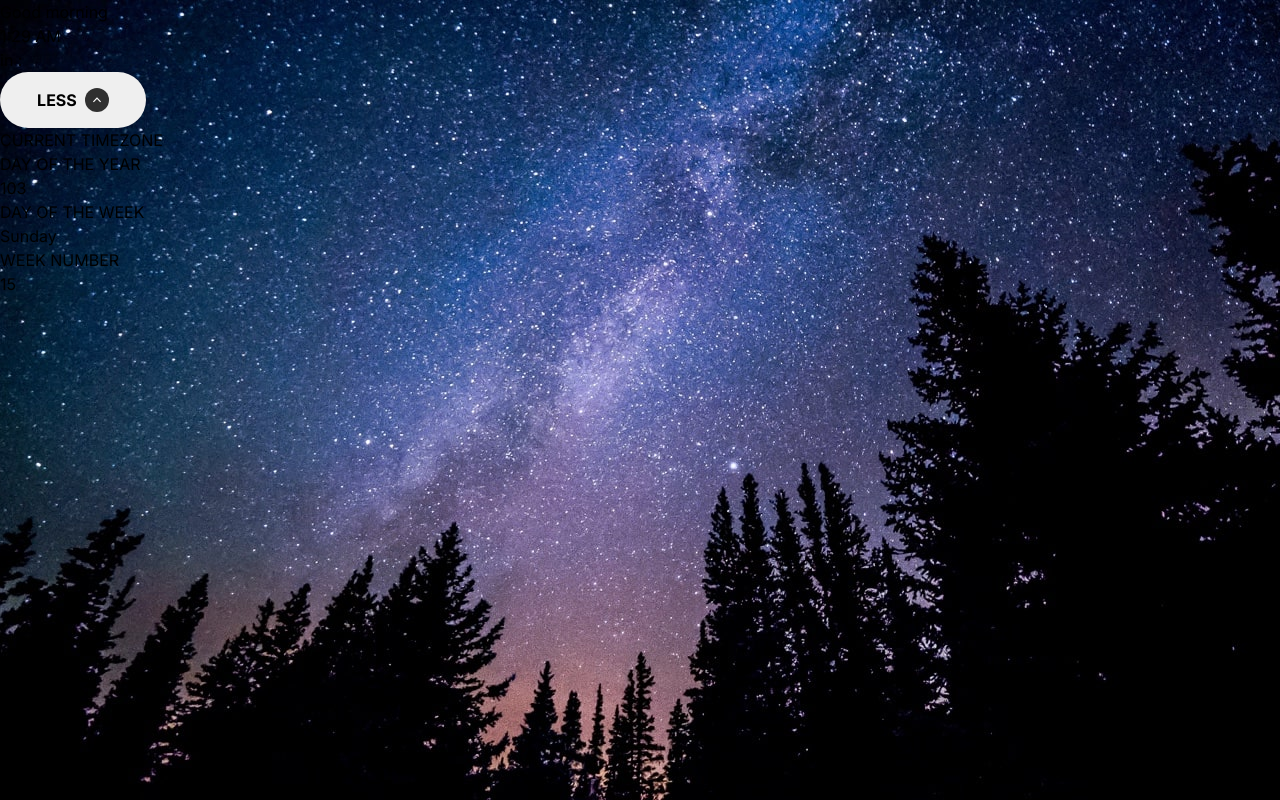
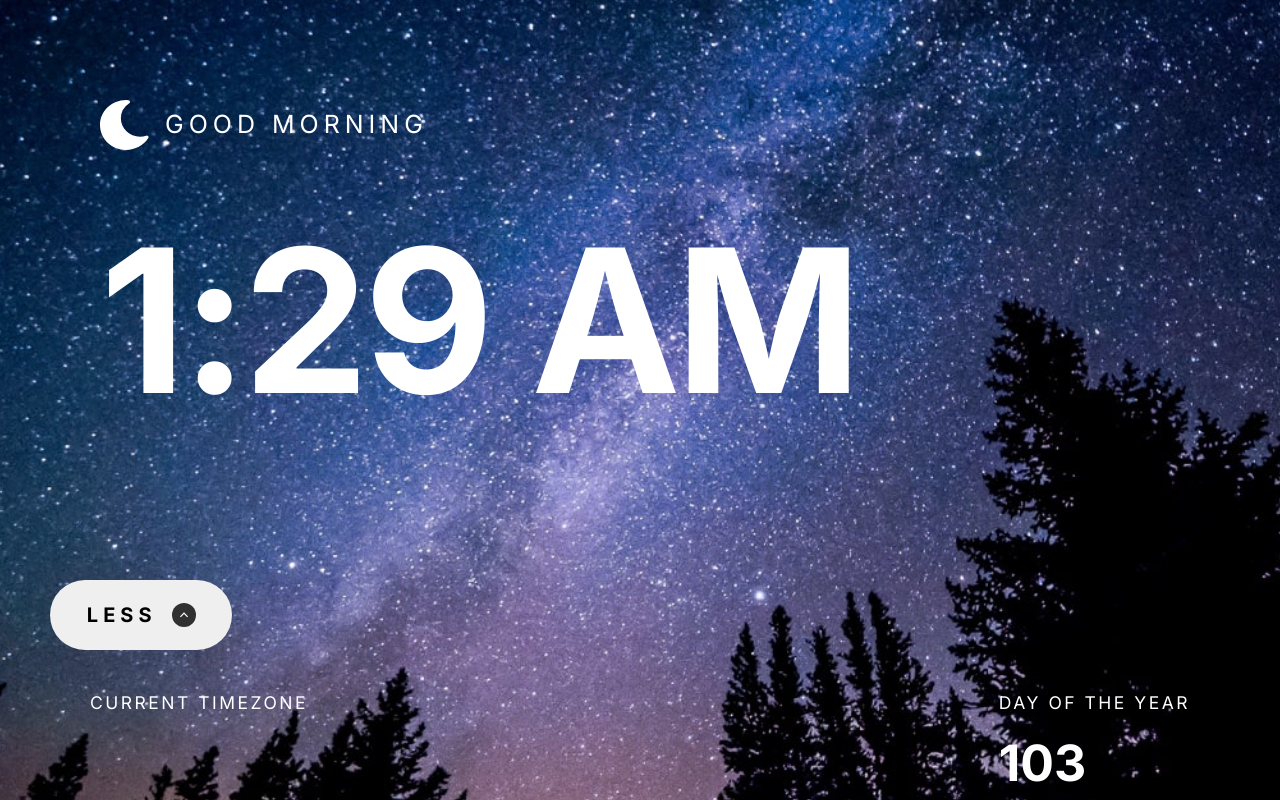
Before and after one commit to mayor-creator/clock_app, a React (Vite) app: page / in a window 1280 px wide. Both pictures are taken after a click on the button "MORE". Shown: the top 800 px of the page. Built offline with nearby package versions, Linux system fonts and the light colour scheme; no server answers.

Commit message:
Refactor components to apply CSS modules for styling and improve structure

```diff
--- /dev/null
+++ b/src/components/info/info.module.css
@@ -0,0 +1,60 @@
+.container {
+  display: flex;
+  flex-direction: column;
+  gap: 1rem;
+  padding: 1.5rem;
+}
+
+.row {
+  display: flex;
+  flex-direction: column;
+  gap: 1rem;
+}
+
+.article {
+  display: flex;
+  flex-direction: column;
+  gap: 0.5rem;
+}
+
+.label {
+  font-size: 0.625rem; /* 10px */
+  letter-spacing: 0.125rem;
+  text-transform: uppercase;
+}
+
+.value {
+  font-size: 1.25rem; /* 20px */
+  font-weight: bold;
+}
+
+/* Tablet (768px and up) */
+@media (min-width: 48rem) {
+  .row {
+    flex-direction: row;
+    justify-content: space-between;
+  }
+
+  .label {
+    font-size: 0.75rem; /* 12px */
+  }
+
+  .value {
+    font-size: 2rem; /* 32px */
+  }
+}
+
+/* Desktop (1024px and up) */
+@media (min-width: 64rem) {
+  .container {
+    padding: 2rem;
+  }
+
+  .label {
+    font-size: 0.875rem; /* 14px */
+  }
+
+  .value {
+    font-size: 2.5rem; /* 40px */
+  }
+}
--- a/src/components/info/info.tsx
+++ b/src/components/info/info.tsx
@@ -1,4 +1,5 @@
 import { useState, useEffect } from "react";
+import styles from "./info.module.css";
 
 interface DateProps {
   dayOfYear: number;
@@ -67,11 +68,9 @@ async function getLocationInfo(): Promise<LocationInfo | null> {
 
 export function Information() {
   const [locationInfo, setLocationInfo] = useState<LocationInfo | null>(null);
-  // Get the current date
   const currentDate = new Date();
   const { dayOfYear, dayName, weekNumber } = getDateInfo(currentDate);
 
-  //Get the current location
   useEffect(() => {
     const fetchLocation = async () => {
       const location = await getLocationInfo();
@@ -81,25 +80,25 @@ export function Information() {
   }, []);
 
   return (
-    <section>
-      <div>
-        <article>
-          <p>CURRENT TIMEZONE</p>
-          <p>{locationInfo?.timezone}</p>
+    <section className={styles.container}>
+      <div className={styles.row}>
+        <article className={styles.article}>
+          <p className={styles.label}>Current timezone</p>
+          <p className={styles.value}>{locationInfo?.timezone}</p>
         </article>
-        <article>
-          <p>DAY OF THE YEAR</p>
-          <p>{dayOfYear}</p>
+        <article className={styles.article}>
+          <p className={styles.label}>Day of the year</p>
+          <p className={styles.value}>{dayOfYear}</p>
         </article>
       </div>
-      <div>
-        <article>
-          <p>DAY OF THE WEEK</p>
-          <p>{dayName}</p>
+      <div className={styles.row}>
+        <article className={styles.article}>
+          <p className={styles.label}>Day of the week</p>
+          <p className={styles.value}>{dayName}</p>
         </article>
-        <article>
-          <p>WEEK NUMBER</p>
-          <p>{weekNumber}</p>
+        <article className={styles.article}>
+          <p className={styles.label}>Week number</p>
+          <p className={styles.value}>{weekNumber}</p>
         </article>
       </div>
     </section>
--- /dev/null
+++ b/src/components/page/page.module.css
@@ -0,0 +1,37 @@
+.container {
+  min-height: 100vh;
+  display: flex;
+  flex-direction: column;
+  justify-content: space-between;
+  padding: 1.5rem;
+  color: var(--color-white);
+}
+
+.mainContent {
+  display: flex;
+  flex-direction: column;
+  gap: 2rem;
+  margin-top: auto;
+}
+
+/* Tablet (768px and up) */
+@media (min-width: 48rem) {
+  .container {
+    padding: 2rem;
+  }
+
+  .mainContent {
+    gap: 2.5rem;
+  }
+}
+
+/* Desktop (1024px and up) */
+@media (min-width: 64rem) {
+  .container {
+    padding: 2.5rem;
+  }
+
+  .mainContent {
+    gap: 3rem;
+  }
+}
--- a/src/components/page/page.tsx
+++ b/src/components/page/page.tsx
@@ -1,4 +1,5 @@
 import { useState } from "react";
+import styles from "./page.module.css";
 
 import { Quote } from "../quote/quote";
 import { Time } from "../time/time";
@@ -7,6 +8,8 @@ import { Information } from "../info/info";
 
 import arrowDownIcon from "../../assets/images/desktop/icon-arrow-down.svg";
 import arrowUpIcon from "../../assets/images/desktop/icon-arrow-up.svg";
+import moonIcon from "../../assets/images/desktop/icon-moon.svg";
+import sunIcon from "../../assets/images/desktop/icon-sun.svg";
 
 export function MainPage() {
   const [showInfo, setShowInfo] = useState(false);
@@ -15,18 +18,22 @@ export function MainPage() {
     setShowInfo(!showInfo);
   };
 
+  const getTimeIcon = () => {
+    const hour = new Date().getHours();
+    return hour >= 6 && hour < 18 ? sunIcon : moonIcon;
+  };
+
   return (
-    <main>
+    <main className={styles.container}>
       {!showInfo && <Quote />}
-
-      <Time />
-
-      <Button
-        title={showInfo ? "Less" : "More"}
-        onClick={handleShowInfoClick}
-        imageUrl={showInfo ? arrowUpIcon : arrowDownIcon}
-      />
-
+      <div className={styles.mainContent}>
+        <Time imageUrl={getTimeIcon()} />
+        <Button
+          title={showInfo ? "Less" : "More"}
+          onClick={handleShowInfoClick}
+          imageUrl={showInfo ? arrowUpIcon : arrowDownIcon}
+        />
+      </div>
       {showInfo && <Information />}
     </main>
   );
--- a/src/components/quote/quote.module.css
+++ b/src/components/quote/quote.module.css
@@ -1,12 +1,30 @@
 .quote {
   color: var(--color-white);
-  font-size: 12px;
-  line-height: 22px;
+  font-size: 0.75rem;
+  line-height: 1.375rem;
 }
 
 .author {
   color: var(--color-white);
-  font-size: 12px;
+  font-size: 0.75rem;
   font-weight: bold;
-  line-height: 22px;
+  line-height: 1.375rem;
 }
+
+/* Tablet (768px and up) */
+@media (min-width: 48rem) {
+  .quote,
+  .author {
+    font-size: 0.875rem;
+    line-height: 1.5rem;
+  }
+}
+
+/* Desktop (1024px and up) */
+@media (min-width: 64rem) {
+  .quote,
+  .author {
+    font-size: 1rem;
+    line-height: 1.75rem;
+  }
+}
--- /dev/null
+++ b/src/components/time/time.module.css
@@ -0,0 +1,90 @@
+.container {
+  display: flex;
+  flex-direction: column;
+  gap: 1rem;
+  padding: 1.5rem;
+}
+
+.greeting {
+  display: flex;
+  align-items: center;
+  gap: 0.75rem;
+}
+
+.greeting img {
+  width: 1.5rem;
+  height: 1.5rem;
+}
+
+.greetingText {
+  font-size: 0.875rem;
+  font-weight: 400;
+  text-transform: uppercase;
+  letter-spacing: 0.25rem;
+}
+
+.timeSection {
+  display: flex;
+  flex-direction: column;
+  gap: 0.5rem;
+}
+
+.time {
+  font-size: 6rem;
+  font-weight: 700;
+  letter-spacing: -0.25rem;
+}
+
+.location {
+  font-size: 0.875rem;
+  text-transform: uppercase;
+  letter-spacing: 0.25rem;
+}
+
+/* Tablet (768px and up) */
+@media (min-width: 48rem) {
+  .container {
+    padding: 2rem;
+  }
+
+  .greeting img {
+    width: 2rem;
+    height: 2rem;
+  }
+
+  .greetingText {
+    font-size: 1.125rem;
+  }
+
+  .time {
+    font-size: 8rem;
+  }
+
+  .location {
+    font-size: 1rem;
+  }
+}
+
+/* Desktop (1024px and up) */
+@media (min-width: 64rem) {
+  .container {
+    padding: 2.5rem;
+  }
+
+  .greeting img {
+    width: 2.5rem;
+    height: 2.5rem;
+  }
+
+  .greetingText {
+    font-size: 1.25rem;
+  }
+
+  .time {
+    font-size: 10rem;
+  }
+
+  .location {
+    font-size: 1.125rem;
+  }
+}
--- a/src/components/time/time.tsx
+++ b/src/components/time/time.tsx
@@ -1,7 +1,45 @@
 import { useState, useEffect } from "react";
+import styles from "./time.module.css";
 
 interface TimeProps {
   imageUrl?: string;
+}
+
+async function getIpAddress() {
+  try {
+    const response = await fetch("https://api.ipify.org/?format=json");
+    const data = await response.json();
+    return data.ip;
+  } catch (error) {
+    console.error("Error getting IP address: ", error);
+    return null;
+  }
+}
+
+interface LocationInfo {
+  city: string;
+  country: string;
+}
+
+async function getLocationInfo(): Promise<LocationInfo | null> {
+  try {
+    const ipAddress = await getIpAddress();
+    if (!ipAddress) {
+      throw new Error("Failed to get IP address");
+    }
+    const response = await fetch(`http://ip-api.com/json/${ipAddress}`);
+    if (!response.ok) {
+      throw new Error(`HTTP error! status: ${response.status}`);
+    }
+    const data = await response.json();
+    return {
+      city: data.city,
+      country: data.country,
+    };
+  } catch (error) {
+    console.log("Error in getLocation:", error);
+    return null;
+  }
 }
 
 export function Time({ imageUrl }: TimeProps) {
@@ -51,18 +89,26 @@ export function Time({ imageUrl }: TimeProps) {
     };
   }, []);
 
+  useEffect(() => {
+    const fetchLocation = async () => {
+      const location = await getLocationInfo();
+      if (location) {
+        setUserLocation(`${location.city}, ${location.country}`);
+      }
+    };
+    fetchLocation();
+  }, []);
+
   return (
-    <>
-      <section>
-        <section>
-          <img src={imageUrl} alt="" />
-          <p>{userGreeting}</p>
-        </section>
-        <section>
-          <p>{userTime}</p>
-          <p>in : {userLocation}</p>
-        </section>
-      </section>
-    </>
+    <section className={styles.container}>
+      <div className={styles.greeting}>
+        {imageUrl && <img src={imageUrl} alt="Time of day indicator" />}
+        <p className={styles.greetingText}>{userGreeting}</p>
+      </div>
+      <div className={styles.timeSection}>
+        <p className={styles.time}>{userTime}</p>
+        {userLocation && <p className={styles.location}>in {userLocation}</p>}
+      </div>
+    </section>
   );
 }
--- a/src/components/ui/button/button.module.css
+++ b/src/components/ui/button/button.module.css
@@ -1,13 +1,47 @@
 .button {
+  display: flex;
+  align-items: center;
+  gap: 0.75rem;
+  padding: 0.5rem 1rem;
   border: none;
   border-radius: 1.75rem;
   color: var(--color-black);
+  font-size: 0.75rem;
   font-weight: bold;
   text-transform: uppercase;
+  letter-spacing: 0.25rem;
   height: 3.5rem;
   width: 9.12rem;
-  display: flex;
-  align-items: center;
   justify-content: center;
-  gap: 0.5rem;
 }
+
+.icon {
+  width: 1.5rem;
+  height: 1.5rem;
+}
+
+/* Tablet (768px and up) */
+@media (min-width: 48rem) {
+  .button {
+    padding: 0.625rem 1.25rem;
+    font-size: 0.875rem;
+  }
+
+  .icon {
+    width: 1.75rem;
+    height: 1.75rem;
+  }
+}
+
+/* Desktop (1024px and up) */
+@media (min-width: 64rem) {
+  .button {
+    padding: 0.75rem 1.5rem;
+    font-size: 1rem;
+  }
+
+  .icon {
+    width: 2rem;
+    height: 2rem;
+  }
+}
--- a/src/index.css
+++ b/src/index.css
@@ -11,6 +11,25 @@
 * {
   margin: 0;
   padding: 0;
+}
+
+:root {
+  /* Base font size for mobile */
+  font-size: 16px;
+}
+
+/* Tablet (768px and up) */
+@media (min-width: 48rem) {
+  :root {
+    font-size: 18px;
+  }
+}
+
+/* Desktop (1024px and up) */
+@media (min-width: 64rem) {
+  :root {
+    font-size: 20px;
+  }
 }
 
 body {
```
